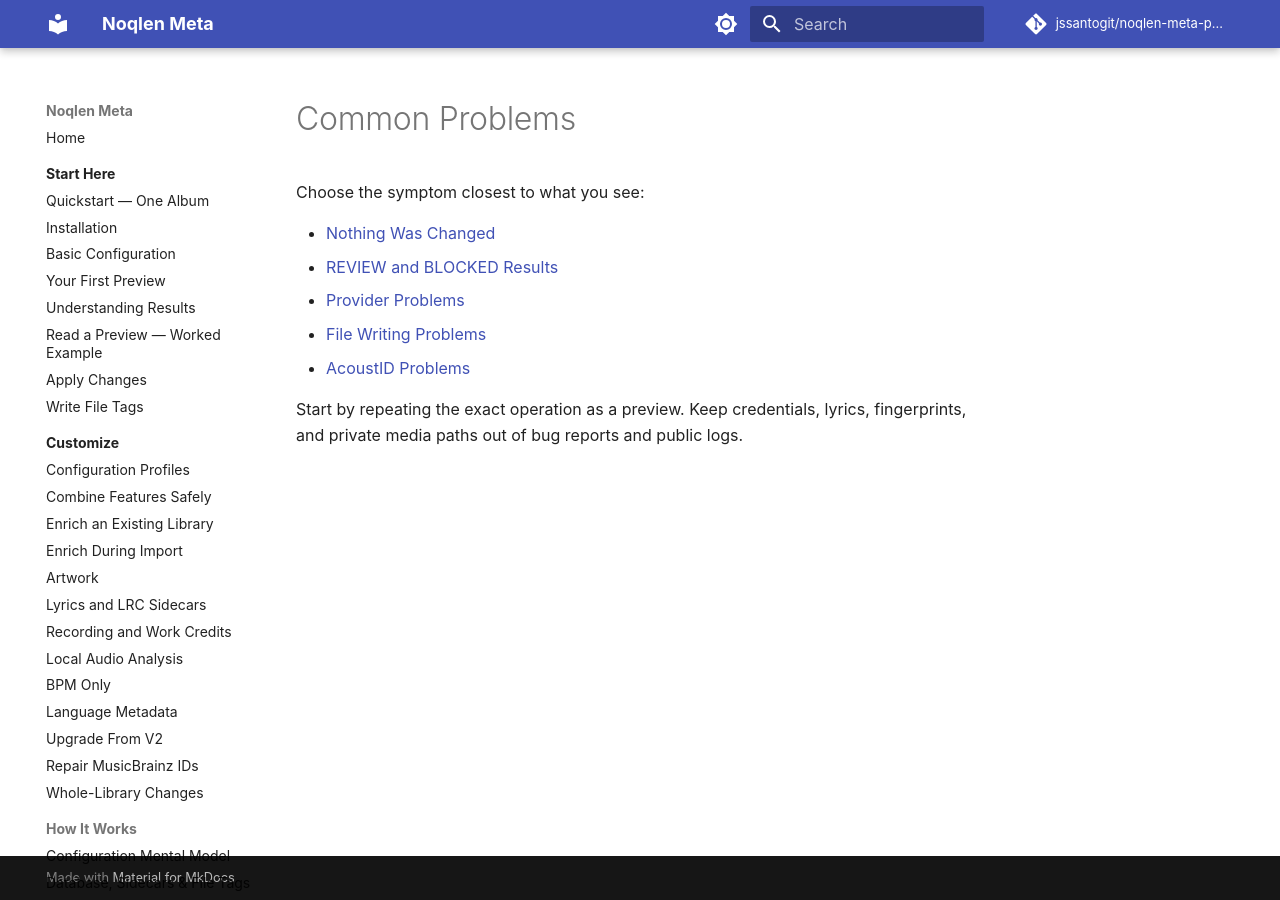
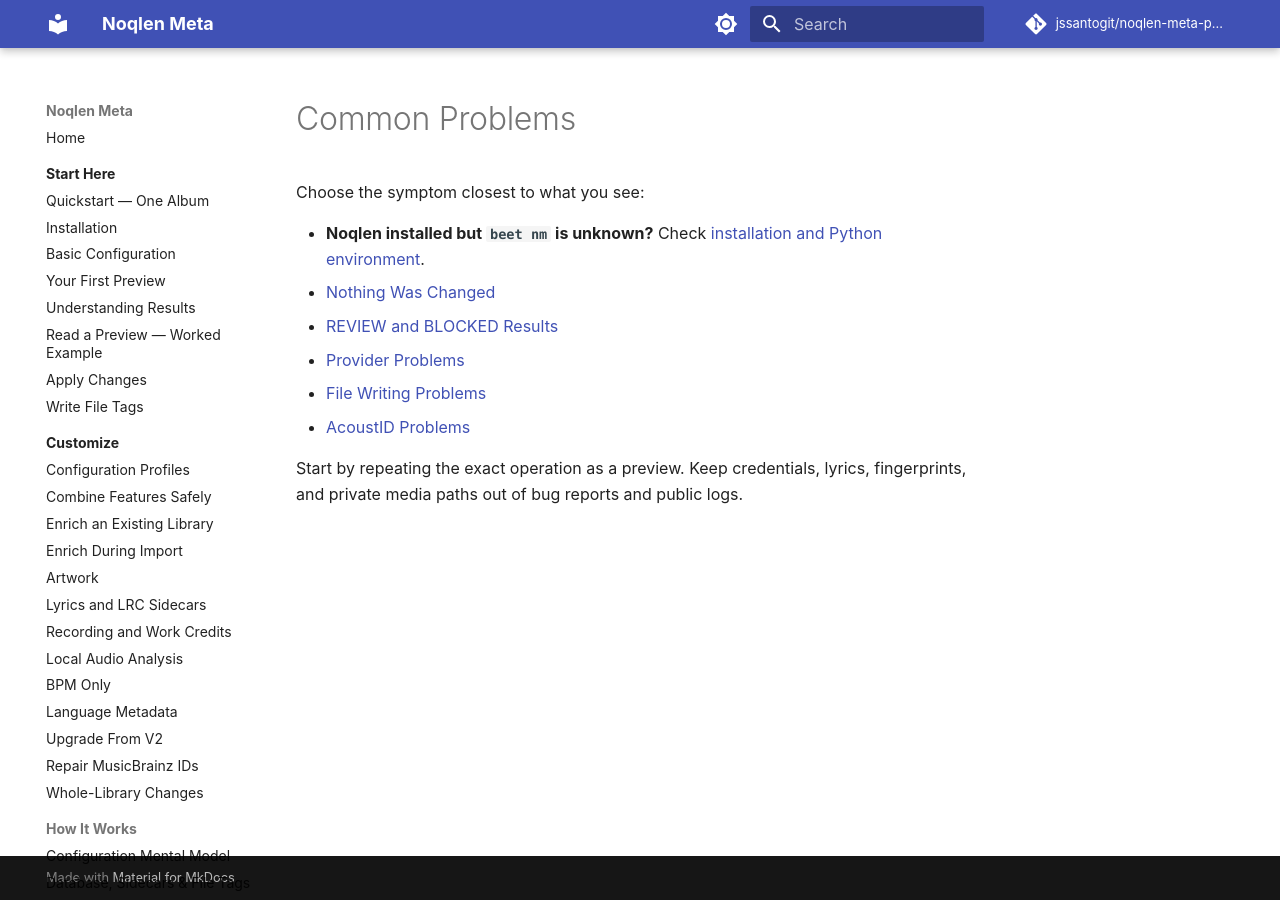
Before and after one commit to jssantogit/noqlen-meta-plugin, an MkDocs documentation site: the page built from site-docs/troubleshooting/index.md, in a window 1280 px wide. Built offline with MkDocs 1.6.1 and Material for MkDocs 9.7.7, drawn with Linux system fonts in a browser that asks for light colours; comment, search, counter and statistics services are not loaded.

Commit message:
docs: route plugin discovery failures to environment-aware installation guide

```diff
--- a/site-docs/troubleshooting/index.md
+++ b/site-docs/troubleshooting/index.md
@@ -2,6 +2,8 @@
 
 Choose the symptom closest to what you see:
 
+- **Noqlen installed but `beet nm` is unknown?** Check
+  [installation and Python environment](../start-here/installation.md).
 - [Nothing Was Changed](nothing-changed.md)
 - [REVIEW and BLOCKED Results](review-blocked.md)
 - [Provider Problems](providers.md)
```
